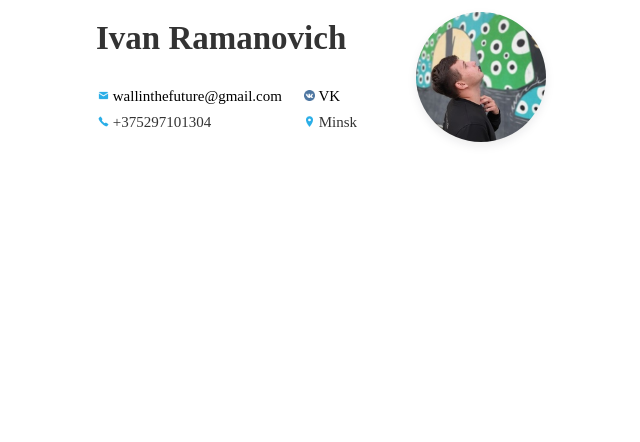
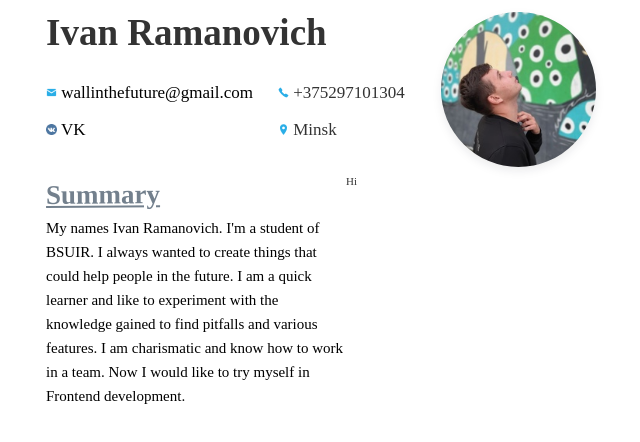
Before and after one commit to wallinthefuture/rsschool-cv, a plain HTML site: page index.html in a window 1280 px wide. Shown: the whole page, without its empty margins (319-959 px from the left). Drawn offline with Linux system fonts and the light colour scheme.

Commit message:
docs: add summary

```diff
--- a/index.html
+++ b/index.html
@@ -8,22 +8,22 @@
     <title>CV</title>
   </head>
   <body>
-    <header class="header">
-      <div class="conteiner">
+    <div class="conteiner">
+      <header class="header">
         <div class="header_iner">
           <div>
             <h1>Ivan Ramanovich</h1>
-            <div class="header_iner_contacts">
+            <div class="header_contacts_conteiner">
               <nav>
-                <table>
-                  <tr>
-                    <td>
+                <div class="nav_contacts">
+                  <ul>
+                    <li>
                       <img src="image/icon email.png" alt="icon email" />
                       <a class="nav_link" href="wallinthefuture@gmail.com"
                         >wallinthefuture@gmail.com</a
                       >
-                    </td>
-                    <td>
+                    </li>
+                    <li>
                       <img
                         src="image/vk.png"
                         alt="vk"
@@ -32,19 +32,19 @@
                       <a href="https://vk.com/wa11inthefuture" class="nav_link"
                         >VK</a
                       >
-                    </td>
-                  </tr>
-                  <tr>
-                    <td>
+                    </li>
+                  </ul>
+                  <ul>
+                    <li>
                       <img src="image/icon phone.png" alt="icon phone" />
                       +375297101304
-                    </td>
-                    <td>
+                    </li>
+                    <li>
                       <img src="image/icon location.png" alt="icon location" />
                       Minsk
-                    </td>
-                  </tr>
-                </table>
+                    </li>
+                  </ul>
+                </div>
               </nav>
             </div>
           </div>
@@ -52,17 +52,27 @@
             <img src="image/avatar.jpg" alt="avatar" class="header_image" />
           </div>
         </div>
-      </div>
-    </header>
-    <div class="resume">
-      <div class="resume_left">
-        <div class="resume_content">
-          <div class="resume_item_info">
-            <div class="resume_title"></div>
+      </header>
+      <main>
+        <div class="resume">
+          <div class="resume_conteiner_left">
+            <div class="resume_iner_left">
+              <div class="resume_summary">
+                <h2>Summary</h2>
+                My names Ivan Ramanovich. I'm a student of BSUIR. I always
+                wanted to create things that could help people in the future. I
+                am a quick learner and like to experiment with the knowledge
+                gained to find pitfalls and various features. I am charismatic
+                and know how to work in a team. Now I would like to try myself
+                in Frontend development.
+              </div>
+            </div>
+          </div>
+          <div class="resume_conteiner_right">
+            <div class="resume_iner_right">Hi</div>
           </div>
         </div>
-      </div>
-      <div class="resume_right"></div>
+      </main>
     </div>
   </body>
 </html>
--- a/style.css
+++ b/style.css
@@ -18,19 +18,48 @@ h6 {
   margin: 0;
 }
 h1 {
-  font-size: 33px;
+  font-size: 37px;
+  padding: 0;
+}
+h2 {
+  font-size: 27px;
+  color: #73808d;
+  text-decoration: underline #73808d;
+  transform: rotate(-0.34deg);
+}
+ul {
+  padding-left: 0;
+  padding-right: 25px;
+}
+li {
+  list-style-type: none;
+  margin: 0 0 10px 0;
+}
+.header {
+  width: 100%;
+  top: 0;
+  left: 0;
+  right: 0;
 }
 .conteiner {
   width: 100%;
-  max-width: 450px;
+  max-width: 550px;
   margin: 0 auto;
 }
-.header {
+.resume_conteiner_left {
   width: 100%;
-  position: absolute;
-  top: 0;
-  left: 0;
-  right: 0;
+  max-width: 300px;
+  margin: 0;
+}
+.resume_conteiner_right {
+  width: 100%;
+  max-width: 250px;
+  margin: 0;
+}
+.header_contacts_conteiner {
+  width: 100%;
+  max-width: 400px;
+  margin: 0;
 }
 .header_iner {
   display: flex;
@@ -39,23 +68,28 @@ h1 {
 }
 .header_image {
   margin-top: 12px;
-  height: 130px;
-  width: 130px;
+  height: 155px;
+  width: 155px;
   border-radius: 100px;
   filter: drop-shadow(0px 4px 4px rgba(16, 18, 20, 0.08));
 }
-.header_iner_contacts {
-  font-size: 15px;
-}
+
 .header_image_vk {
   width: 11px;
   height: 11px;
+}
+.nav_contacts {
+  display: flex;
+  justify-content: space-between;
+  align-items: center;
+  font-size: 17px;
 }
 .nav_link {
   text-decoration: none;
   position: relative;
   color: black;
   transition: color 0.2 linear;
+  font-size: 17px;
 }
 .nav_lin::after {
   content: '';
@@ -74,12 +108,12 @@ h1 {
 .nav_link:hover::after {
   display: block;
 }
-table {
-  margin: 17px 0 0 0;
+
+.resume {
+  display: flex;
+  justify-content: space-between;
 }
-tr {
-  margin: 0;
+.resume_summary {
+  font-size: 15px;
+  color: black;
 }
-td {
-  padding: 0 20px 0 0;
-}
```
